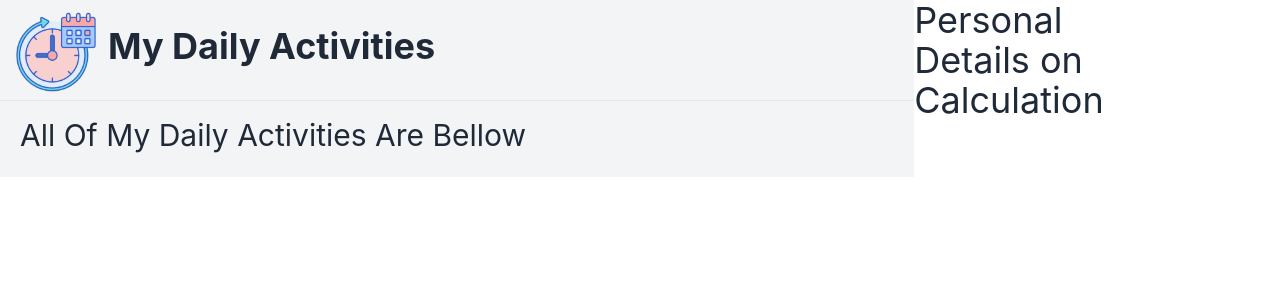
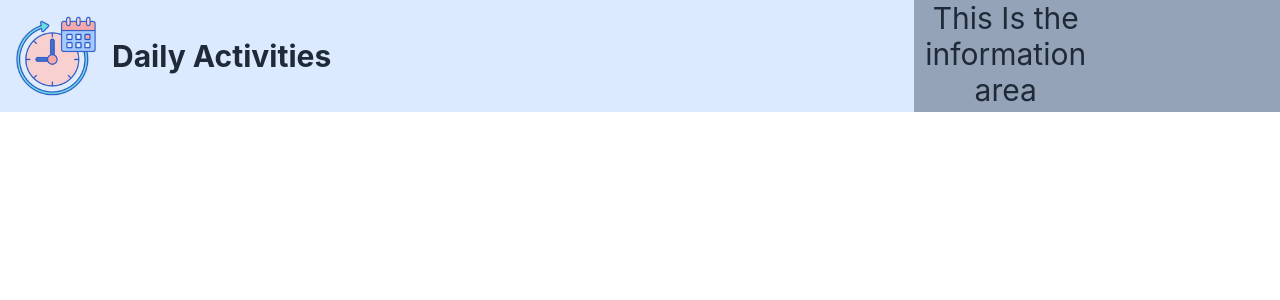
Before and after one commit to anowarzz/daily-activiites-list, a React (Create React App) app: page / in a window 1280 px wide. Shown: the top 300 px of the page. Built offline with nearby package versions, Linux system fonts and the light colour scheme.

Commit message:
changed nav design

```diff
--- a/src/App.js
+++ b/src/App.js
@@ -1,6 +1,4 @@
 import './App.css';
-import Activity from './components/Activity/Activity';
-import DetailsInfo from './components/DetailsInfo/DetailsInfo';
 import Navbar from './components/Navbar/Navbar';
 
 function App() {
@@ -8,19 +6,22 @@ function App() {
     <div>
 
 
-    <div className='main-container grid lg:grid-cols-7 sm:grid-cols-1 md:grid-cols-7'>
+    <div className='grid lg:grid-cols-7 sm:grid-cols-1 md:grid-cols-7 bg-slate-400'>
 
-   <div className='activity bg-gray-100 col-span-5'>
-   <Navbar></Navbar>
 
-    <Activity> </Activity>
+   <div className='activity bg-blue-100 col-span-5'>
+   <Navbar> </Navbar>
+    </div>
+
+    <div>
+    <h3 className='text-3xl text-center'>This Is the information area</h3>
+    </div>
+    </div>
    </div>
 
-     <DetailsInfo> </DetailsInfo>
-    </div>
+  )
 
-    </div>
-  );
 }
 
-export default App;
+
+export default App ;
--- a/src/components/Activity/Activity.js
+++ /dev/null
@@ -1,15 +0,0 @@
-import React from 'react';
-
-
-const Activity = () => {
-    return (
-        <div >
-            <h2 className='text-3xl mt-4 pl-5 mb-6'>All Of My Daily Activities Are Bellow</h2>
-
-
-
-        </div>
-    );
-};
-
-export default Activity;
--- a/src/components/Navbar/Navbar.css
+++ b/src/components/Navbar/Navbar.css
@@ -0,0 +1,4 @@
+.div img{
+    width: 20px;
+    height: 30px;
+}
--- a/src/components/Navbar/Navbar.js
+++ b/src/components/Navbar/Navbar.js
@@ -1,17 +1,12 @@
 import React from 'react';
-import logo from '../../images/routine.png'
+import './Navbar.css'
+import logo from '..//..//images/routine2.png'
 
 const Navbar = () => {
     return (
-        <div>
-
-            <div className='flex items-center'>
-
-            <img src={logo} alt="" className='w-20 ml-4 pt-3' />
-            <h2 className='lg:text-4xl text-center pl-3 sm:text-2xl font-bold'>My Daily Activities</h2>
-
-            </div>
-        <hr className='mt-2'/>
+        <div className='flex items-center'>
+            <img src={logo} alt="" className='w-28  p-4'/>
+            <h3 className='text-3xl font-bold'>Daily Activities</h3>
         </div>
     );
 };
```
Also changed, not shown: src/components/MainArea/MainArea.Css (added), src/components/MainArea/MainArea.js (added), src/images/routine2.png (added).
